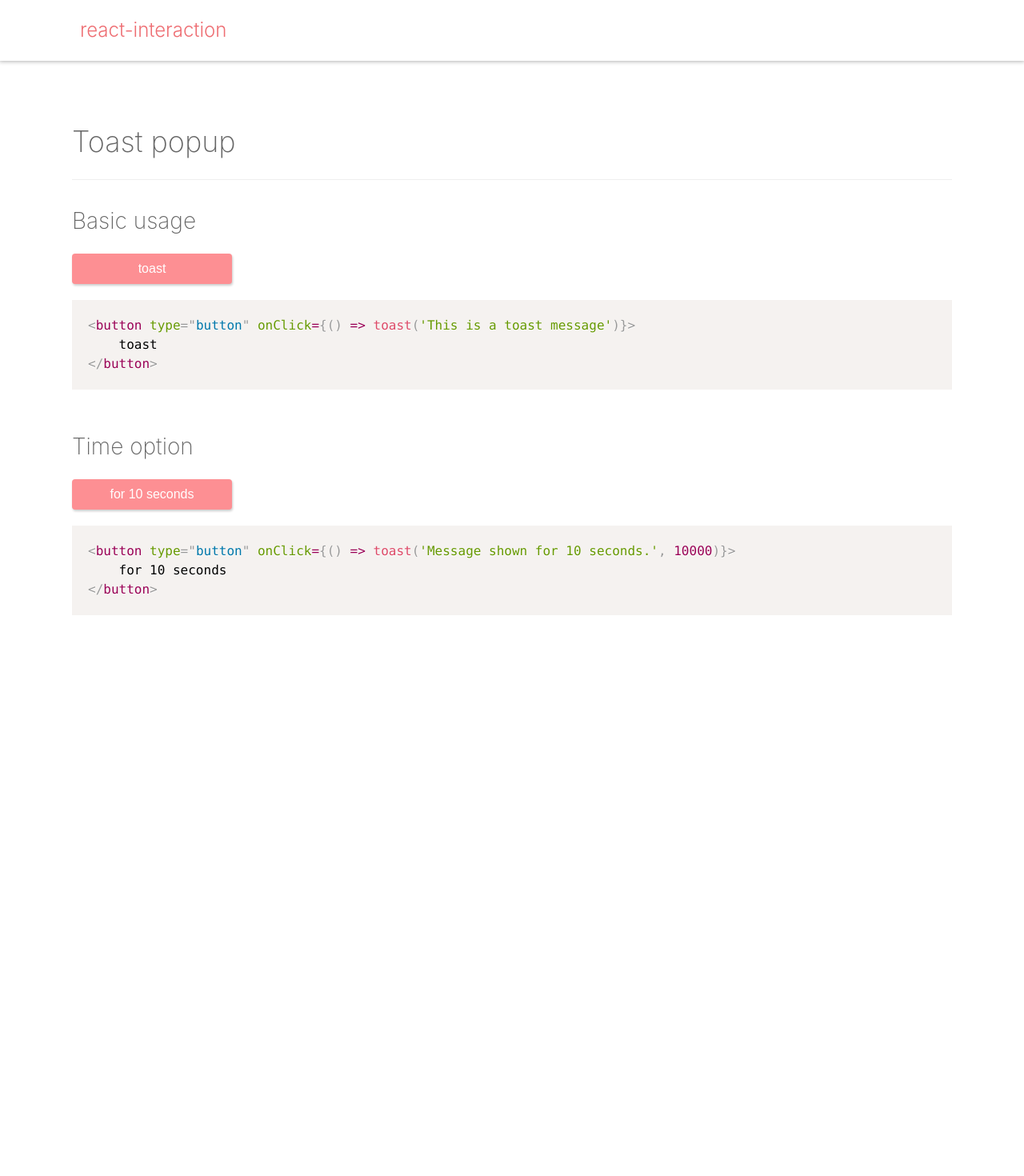
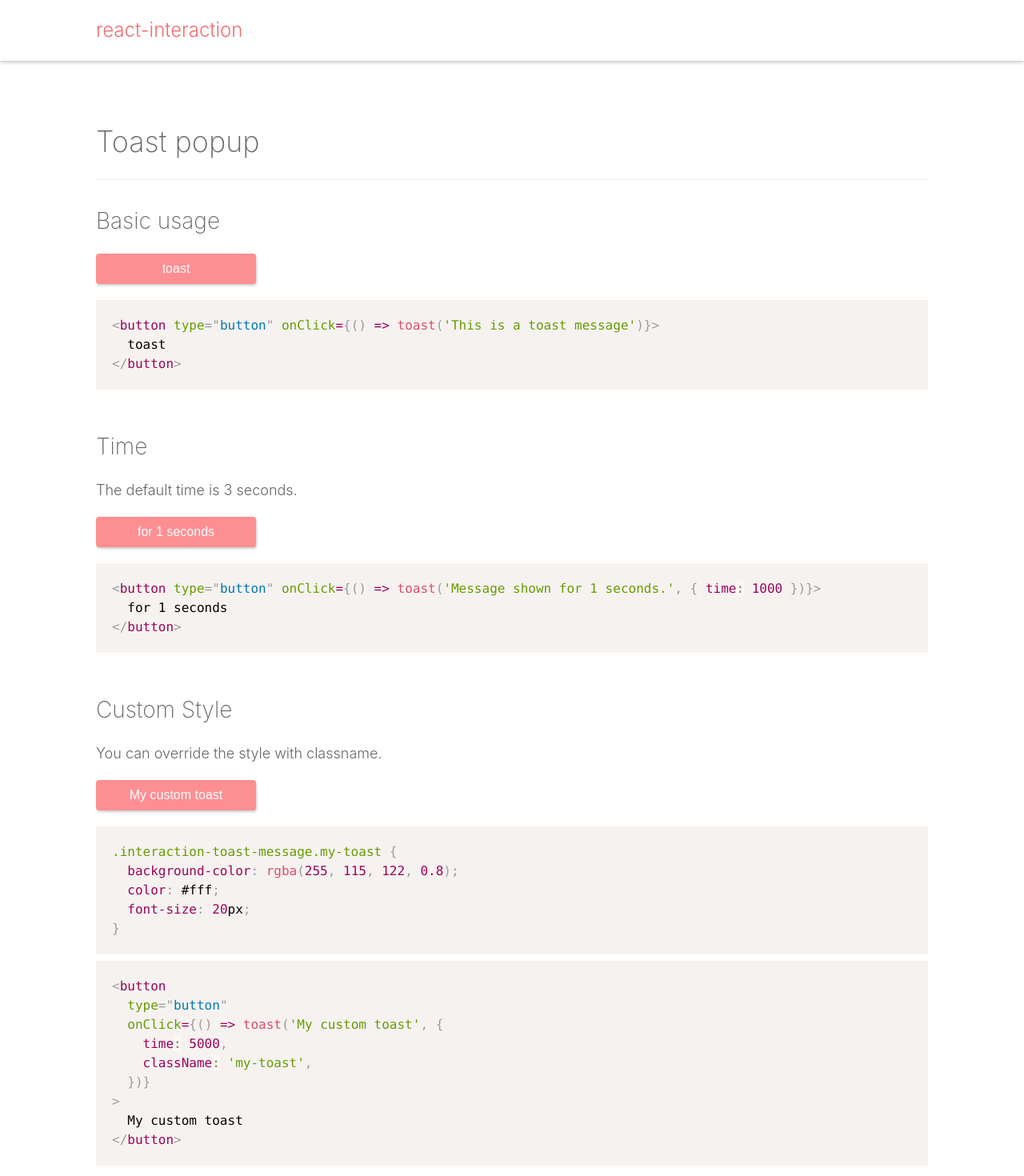
Before and after one commit to almond-bongbong/react-interaction, a React (Create React App) app in the folder example/: page / in a window 1280 px wide. Shown: the top 1470 px of the page at 80% size. Before the commit the page ends 927 px from the top, so only its background shows below. Built offline with nearby package versions, Linux system fonts and the light colour scheme.

Commit message:
update custom style option & remove position option

```diff
--- a/example/src/App.js
+++ b/example/src/App.js
@@ -1,11 +1,6 @@
 import React from 'react';
-import { PrismLight as SyntaxHighlighter } from 'react-syntax-highlighter';
-import jsx from 'react-syntax-highlighter/dist/esm/languages/prism/jsx';
-import prism from 'react-syntax-highlighter/dist/esm/styles/prism/prism';
 import { toast } from 'react-interaction';
-import JsxHighlighter from './JsxHighlighter';
-
-SyntaxHighlighter.registerLanguage('jsx', jsx);
+import CommonHighlighter from './CommonHighlighter';
 
 export default function App() {
   return (
@@ -24,25 +19,60 @@ export default function App() {
             toast
           </button>
         </div>
-        <JsxHighlighter>{`<button type="button" onClick={() => toast('This is a toast message')}>
-    toast
-</button>
-`}</JsxHighlighter>
+        <CommonHighlighter>{`<button type="button" onClick={() => toast('This is a toast message')}>
+  toast
+</button>`}</CommonHighlighter>
       </div>
+
       <div className="example_area">
-        <h3>Time option</h3>
+        <h3>Time</h3>
+        <p>
+          The default time is 3 seconds.
+        </p>
         <div className="playground">
           <button
             type="button"
-            onClick={() => toast('Message shown for 10 seconds.', 10000)}
+            onClick={() => toast('Message shown for 1 seconds.', { time: 1000 })}
           >
-            for 10 seconds
+            for 1 seconds
           </button>
         </div>
-        <JsxHighlighter>{`<button type="button" onClick={() => toast('Message shown for 10 seconds.', 10000)}>
-    for 10 seconds
-</button>
-`}</JsxHighlighter>
+        <CommonHighlighter>{`<button type="button" onClick={() => toast('Message shown for 1 seconds.', { time: 1000 })}>
+  for 1 seconds
+</button>`}</CommonHighlighter>
+      </div>
+
+      <div className="example_area">
+        <h3>Custom Style</h3>
+        <p>
+          You can override the style with classname.
+        </p>
+        <div className="playground">
+          <button
+            type="button"
+            onClick={() => toast('My custom toast', {
+              time: 5000,
+              className: 'my-toast',
+            })}
+          >
+            My custom toast
+          </button>
+        </div>
+        <CommonHighlighter language="css">{`.interaction-toast-message.my-toast {
+  background-color: rgba(255, 115, 122, 0.8);
+  color: #fff;
+  font-size: 20px;
+}
+`}</CommonHighlighter>
+        <CommonHighlighter>{`<button
+  type="button"
+  onClick={() => toast('My custom toast', {
+    time: 5000,
+    className: 'my-toast',
+  })}
+>
+  My custom toast
+</button>`}</CommonHighlighter>
       </div>
     </div>
   );
--- a/example/src/JsxHighlighter.js
+++ b/example/src/CommonHighlighter.js
@@ -5,12 +5,12 @@ import jsx from 'react-syntax-highlighter/dist/cjs/languages/prism/jsx';
 
 SyntaxHighlighter.registerLanguage('jsx', jsx);
 
-const JsxHighlighter = ({ children }) => {
+const CommonHighlighter = ({ children, language = 'jsx' }) => {
   return (
-    <SyntaxHighlighter language="jsx" style={prism} customStyle={{ padding: 20 }}>
+    <SyntaxHighlighter language={language} style={prism} customStyle={{ padding: 20 }}>
       {children}
     </SyntaxHighlighter>
   );
 };
 
-export default JsxHighlighter;
+export default CommonHighlighter;
--- a/example/src/index.css
+++ b/example/src/index.css
@@ -23,24 +23,28 @@ header {
   top: 0;
   right: 0;
   left: 0;
-  padding: 20px 50px;
+  z-index: 10000;
+  padding: 20px 0;
+  background-color: #fff;
   box-shadow: 0 0 5px 1px rgba(0, 0, 0, 0.3);
   font-size: 20px;
   color: #ee6e73;
 }
 
 header h1 {
-  width: 1200px;
+  width: 1100px;
+  max-width: 100%;
   margin: 0 auto;
-  padding: 0 50px;
+  padding: 0 30px;
   font-size: 24px;
   font-weight: 300;
 }
 
 .container {
-  width: 1200px;
+  width: 1100px;
+  max-width: 100%;
   margin: 0 auto;
-  padding: 150px 50px;
+  padding: 150px 30px;
 }
 
 h2 {
@@ -73,6 +77,13 @@ button {
   white-space: nowrap;
 }
 
+p {
+  margin-bottom: 20px;
+  color: #666;
+  font-weight: 300;
+  font-size: 18px;
+}
+
 button:active {
   background-color: #ff7479;
 }
@@ -88,3 +99,9 @@ button + button {
 .example_area + .example_area {
   margin-top: 50px;
 }
+
+.interaction-toast-message.my-toast {
+  background-color: rgba(255, 115, 122, 0.8);
+  color: #fff;
+  font-size: 20px;
+}
```
Also changed, not shown: 2 other files (tests, documents, lock files or other folders).
